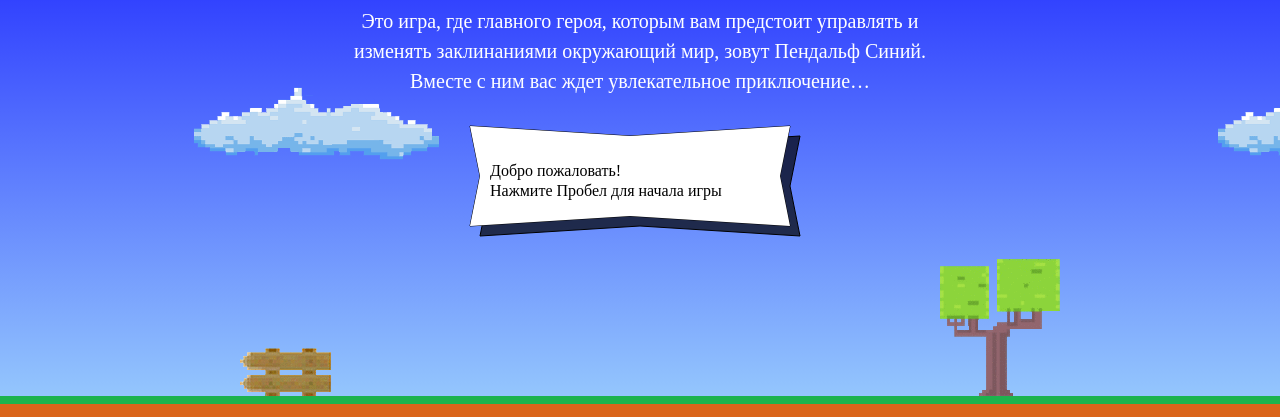
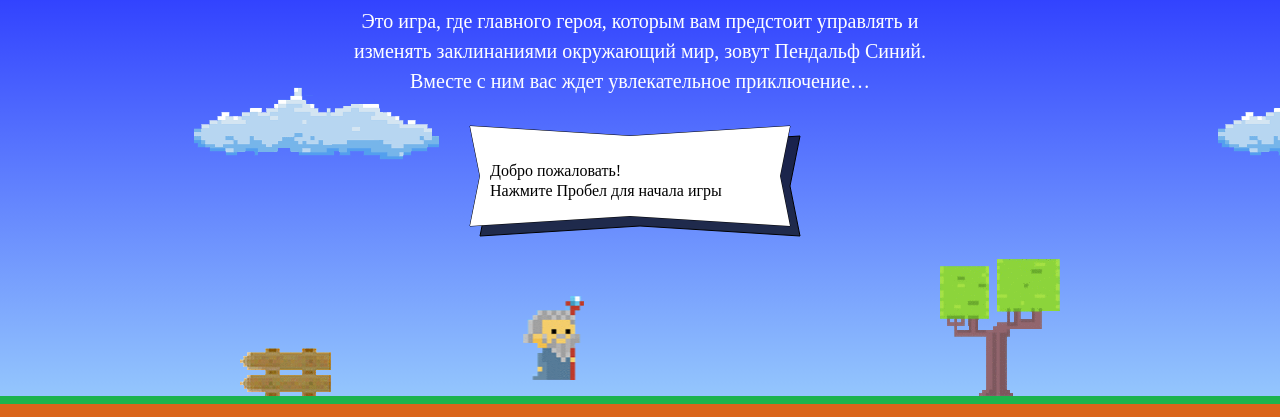
Before and after one commit to msalexandra/1054491-code-and-magick-19, a website: page index.html in a window 1280 px wide. Shown: the part 203-620 px from the top of the page. Drawn offline with Linux system fonts and the light colour scheme; a web font is replaced by a local one.

Commit message:
Обновленный код

```diff
--- a/index.html
+++ b/index.html
@@ -193,17 +193,17 @@
   var wizardSpeed = 3;
   var wizardWidth = 70;
 
-  var getWizardHeight = function (wizardWidth){
+  var getWizardHeigth = function (wizardWidth){
     return (1.337 * wizardWidth);
   }
 
 
   var getWizardX = function (width){
-    return  ((width/2) - (wizardWidth/2));
+  	 return  (width - wizardWidth)/2;
   }
 
-  var getWizardY = function (height){
-    return ((height * (2/3)) - getWizardHeight);
+  var getWizardY = function (heigth){
+    return (heigth - getWizardHeigth * (2/3);
   }
 
 </script>
--- a/package.json
+++ b/package.json
@@ -15,7 +15,9 @@
     "eslint-config-htmlacademy": "0.5.2"
   },
   "license": "MIT",
-  "dependencies": {},
+  "dependencies": {
+    "grunt-cli": "^1.3.2"
+  },
   "scripts": {
     "test": "eslint js/"
   },
```
Also changed, not shown: 1 other file.
